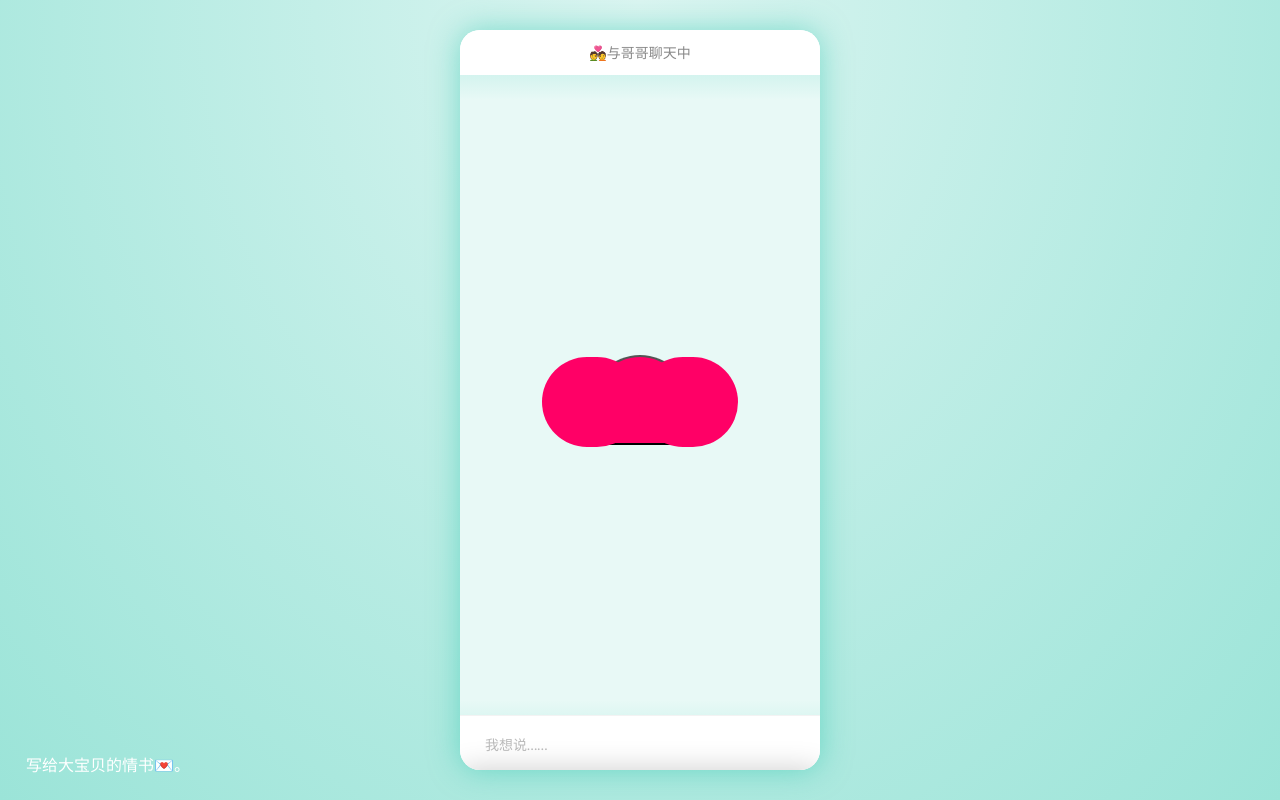
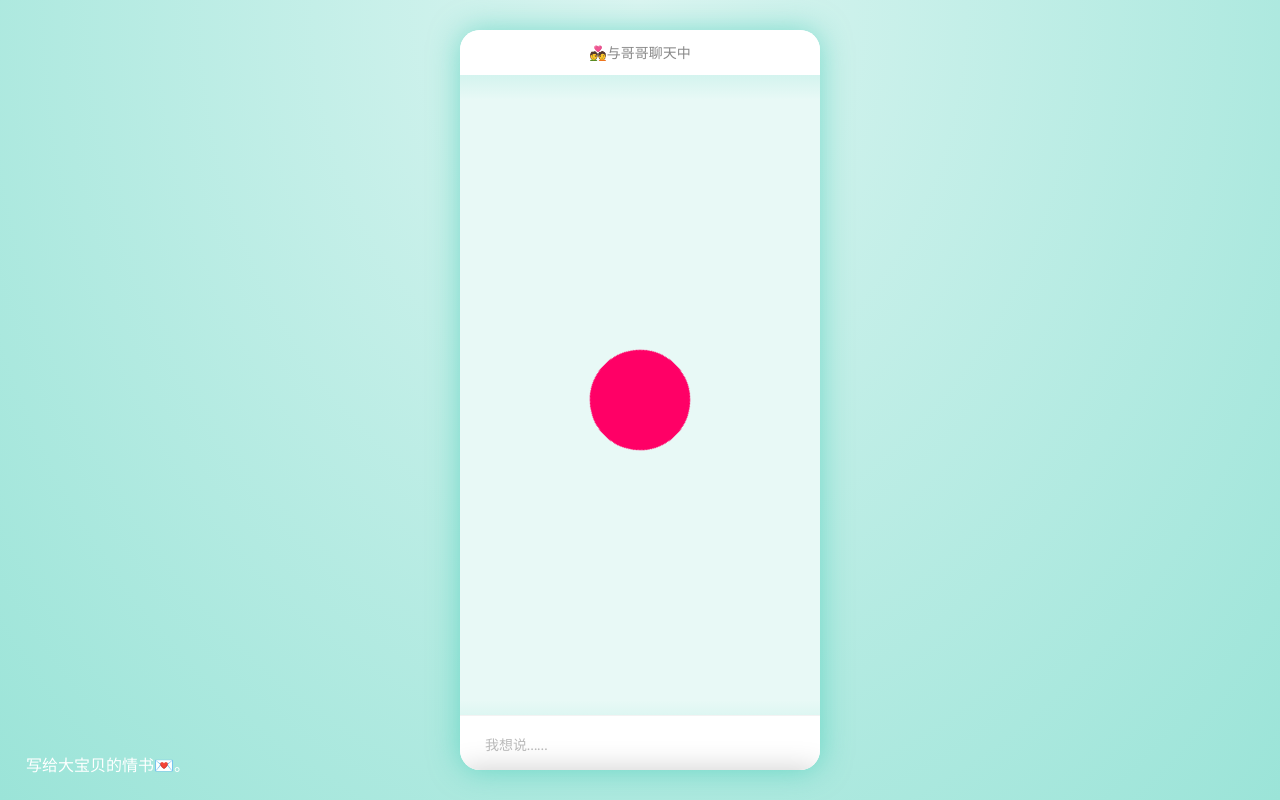
Before and after one commit to iwangliguo/anniversary, a website: page index.html in a window 1280 px wide. Drawn offline with nearby package versions, Linux system fonts and the light colour scheme.

Commit message:
change btn shape agin

```diff
--- a/index.html
+++ b/index.html
@@ -38,32 +38,33 @@
                     position: absolute;
                     top: 50%;
                     left: 50%;
-                transform: translate(-50%, -50%);
-                width: 100px;
-                height: 90px;
-                background-color: #f06;
-                border-radius: 50px 50px 0 0;
-                position: relative;
+                    transform: translate(-50%, -50%) rotate(45deg); /* 旋转 45 度 */
+                    width: 100px; /* 调整宽度 */
+                    height: 100px; /* 调整高度 */
+                    background-color: #f06; /* 按钮颜色 */
+                    border: none;
+                    border-radius: 50%; /* 变为圆形以便后续调整 */
                     cursor: pointer;
                 }
 
                 .play-music-btn:before,
                 .play-music-btn:after {
                     content: '';
-                width: 100px;
-                height: 90px;
-                background-color: #f06;
-                border-radius: 50px;
                     position: absolute;
-                top: 0;
+                    width: 100px; /* 左右半圆的宽度 */
+                    height: 100px; /* 左右半圆的高度 */
+                    background-color: #f06; /* 半圆的颜色 */
+                    border-radius: 50%; /* 半圆形 */
                 }
 
                 .play-music-btn:before {
-                left: -50px;
+                    left: 0; /* 左半圆的位置 */
+                    top: 0; /* 向上移动 */
                 }
 
                 .play-music-btn:after {
-                right: -50px;
+                    right: 0; /* 右半圆的位置 */
+                    top: 0; /* 向上移动 */
                 }
 
                 /* 提示文字居中 */
@@ -71,9 +72,10 @@
                     position: absolute;
                     top: 50%;
                     left: 50%;
-                transform: translate(-50%, -50%);
+                    transform: translate(-50%, -50%) rotate(-45deg); /* 反转旋转 */
                     font-size: 16px;
-                color: white;
+                    color: white; /* 文字颜色 */
+                    text-align: center; /* 文字居中 */
                 }
         </style>
         <link href="css/main.min.css" rel="stylesheet" type="text/css">
@@ -166,7 +168,7 @@
          </audio>
 
          <!-- 交互按钮，提示用户需要点击播放音乐 -->
-         <button class="play-music-btn" id="play-music-btn">🎵🎵🎵</button>
+         <button class="play-music-btn" id="play-music-btn">播放音乐🎵🎵🎵</button>
 
          <script>
 
```
Lines whose indentation alone changed are shown as unchanged.
